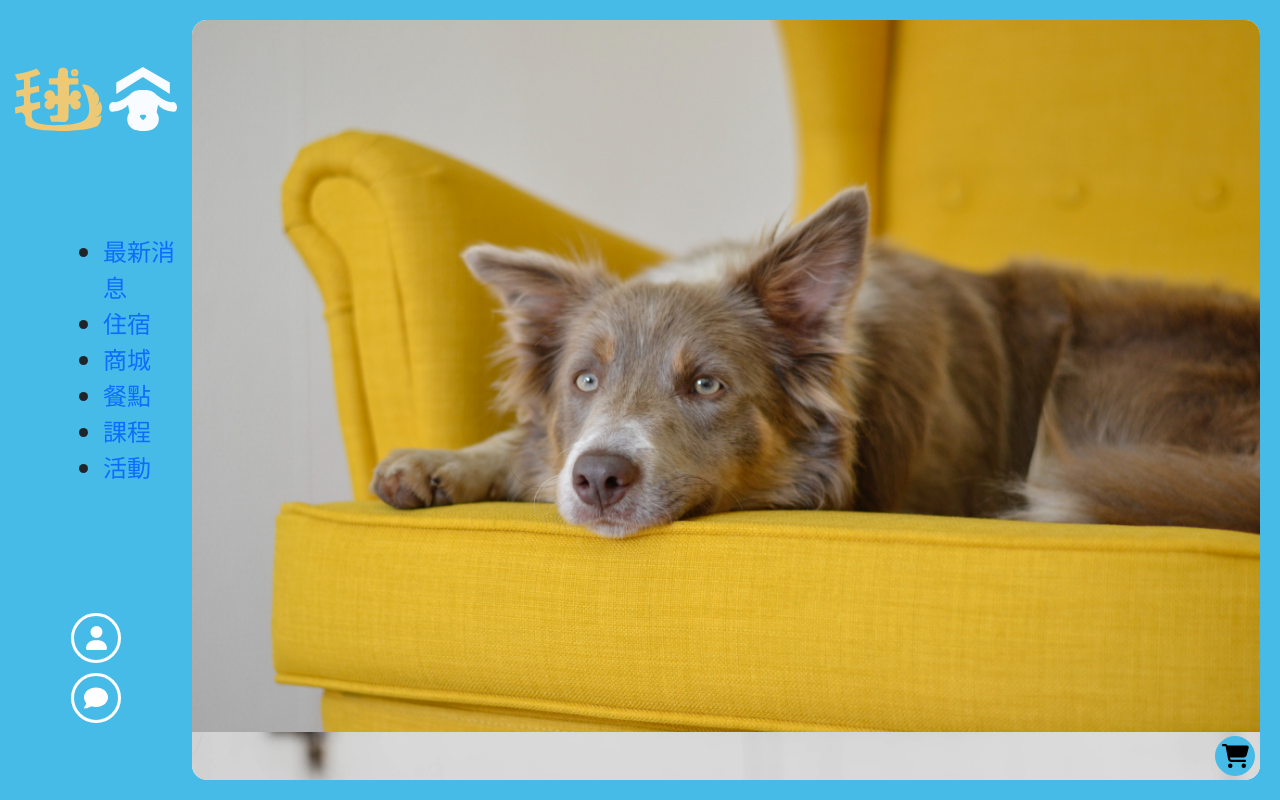
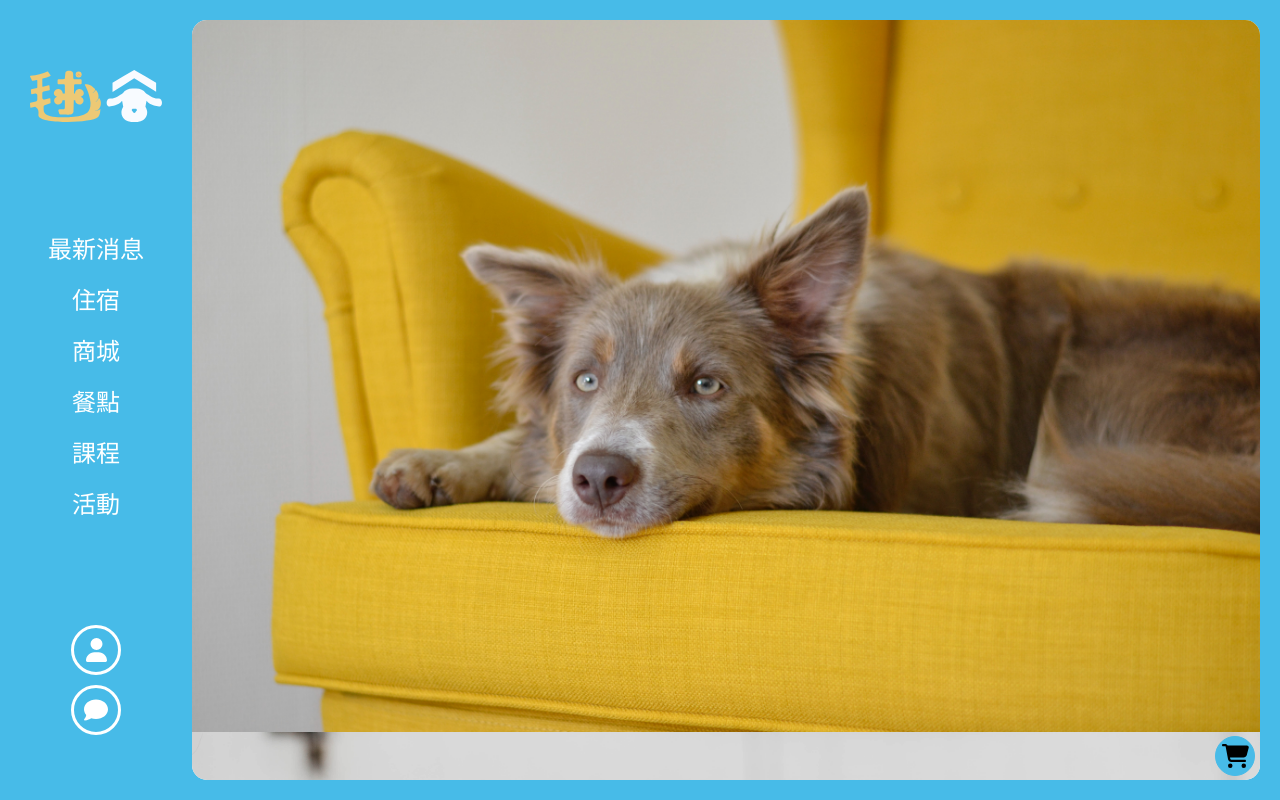
Before and after one commit to hiphop200199/ISpan129FE-team01-project, a React (Create React App) app: page / in a window 1280 px wide. Built offline with nearby package versions, Linux system fonts and the light colour scheme.

Commit message:
style: 調整 scss 權重

```diff
--- a/src/style/_layout.scss
+++ b/src/style/_layout.scss
@@ -19,14 +19,6 @@
     align-items: center;
     justify-content: space-around;
 
-}
-
-.sidebar {
-    display: flex;
-    flex-direction: column;
-    justify-content: space-around;
-    align-items: center;
-
     img {
         // display: block;
         // margin: auto;
@@ -37,24 +29,32 @@
     }
 }
 
+.menu {
+    display: flex;
+    flex-direction: column;
+    justify-content: space-around;
+    align-items: center;
+    padding-inline-start: 0;
+}
+
 // .sidebar > img{
 //     width: 80%;
 //     height: 80%;
 // }
 
-.sidebar ul {
+.menu ul {
     width: 100%;
     list-style: none;
     text-align: center;
     margin-left: 0;
-    padding-inline-start: 0;
+    padding-left: 0;
 }
 
-.sidebar li {
+.menu li {
     padding-top: 15px;
 }
 
-.sidebar ul>li>a {
+.menu ul>li>a {
     color: #FFF;
 }
 
```
